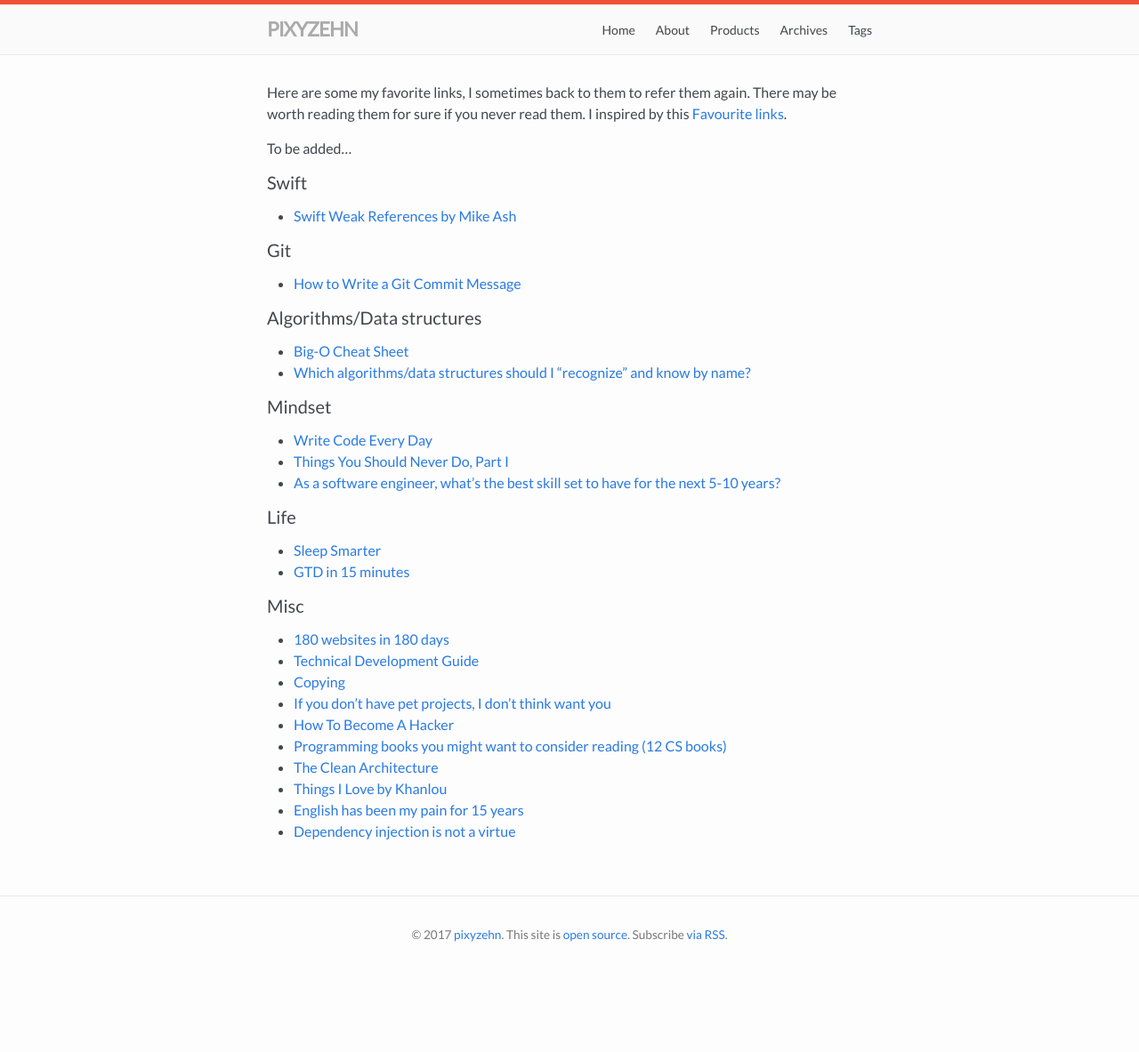
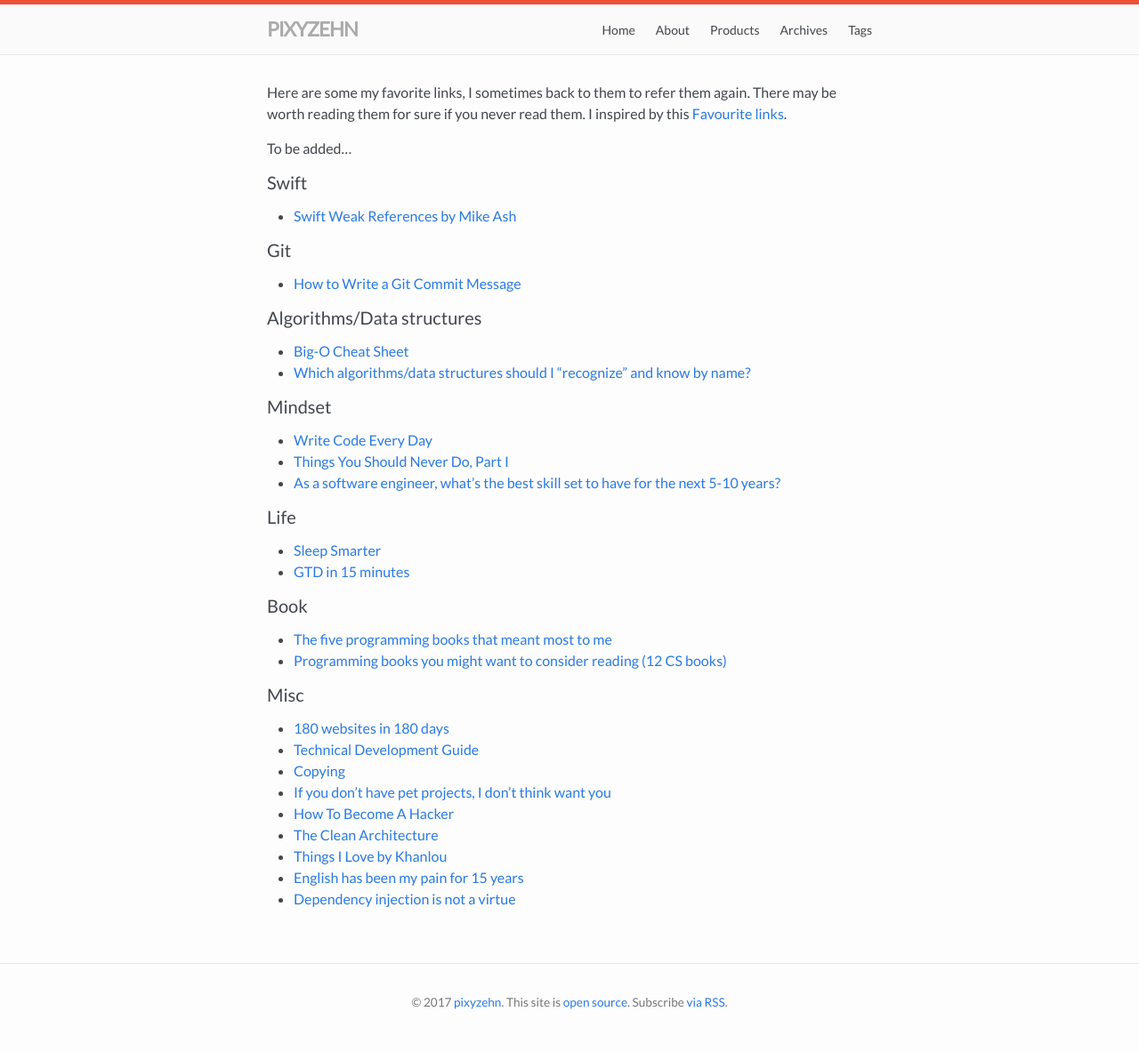
Before and after one commit to pixyzehn/pixyzehn.com, a Jekyll site: the page built from pages/links.md, in a window 1280 px wide. Shown: the whole page at 89% size. Built offline with Jekyll 4.4.1, drawn with Linux system fonts in a browser that asks for light colours; before the commit the page ends 1107 px from its top, so only the background shows below that.

Commit message:
Update links

```diff
--- a/pages/links.md
+++ b/pages/links.md
@@ -27,13 +27,16 @@ To be added...
 - [Sleep Smarter](http://radex.io/books/sleep-smarter/)
 - [GTD in 15 minutes](https://hamberg.no/gtd/)
 
+#### Book
+- [The five programming books that meant most to me](https://signalvnoise.com/posts/3375-the-five-programming-books-that-meant-most-to-me)
+- [Programming books you might want to consider reading (12 CS books)](http://danluu.com/programming-books/)
+
 #### Misc
 - [180 websites in 180 days](https://jenniferdewalt.com/)
 - [Technical Development Guide](https://www.google.com/about/careers/students/guide-to-technical-development.html)
 - [Copying](http://robnapier.net/copying)
 - [If you don’t have pet projects, I don’t think want you](https://ayende.com/blog/90113/if-you-dont-have-pet-projects-i-dont-think-i-want-you)
 - [How To Become A Hacker](http://www.catb.org/~esr/faqs/hacker-howto.html)
-- [Programming books you might want to consider reading (12 CS books)](http://danluu.com/programming-books/)
 - [The Clean Architecture](https://8thlight.com/blog/uncle-bob/2012/08/13/the-clean-architecture.html)
 - [Things I Love by Khanlou](http://khanlou.com/love/)
 - [English has been my pain for 15 years](http://antirez.com/news/61)
```
